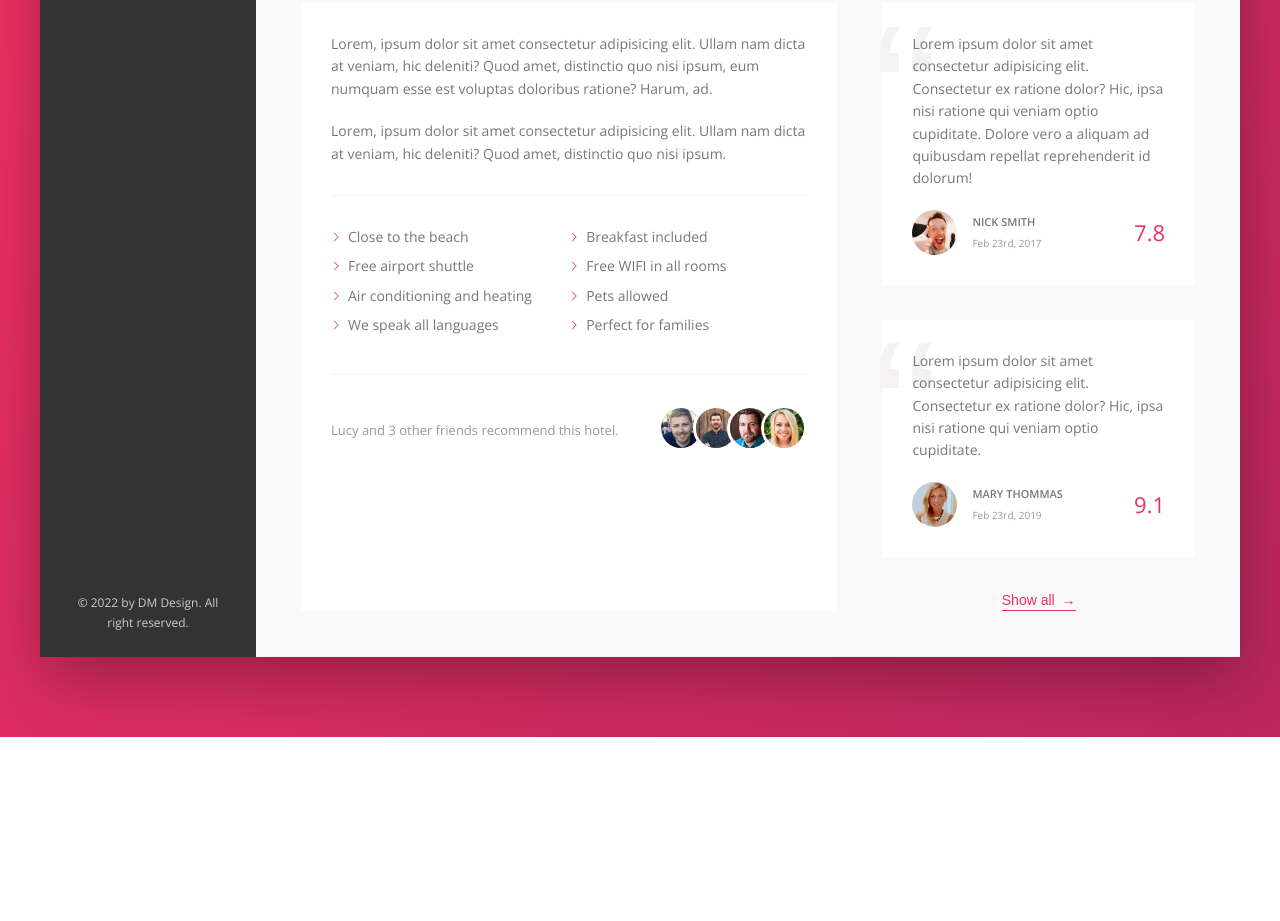
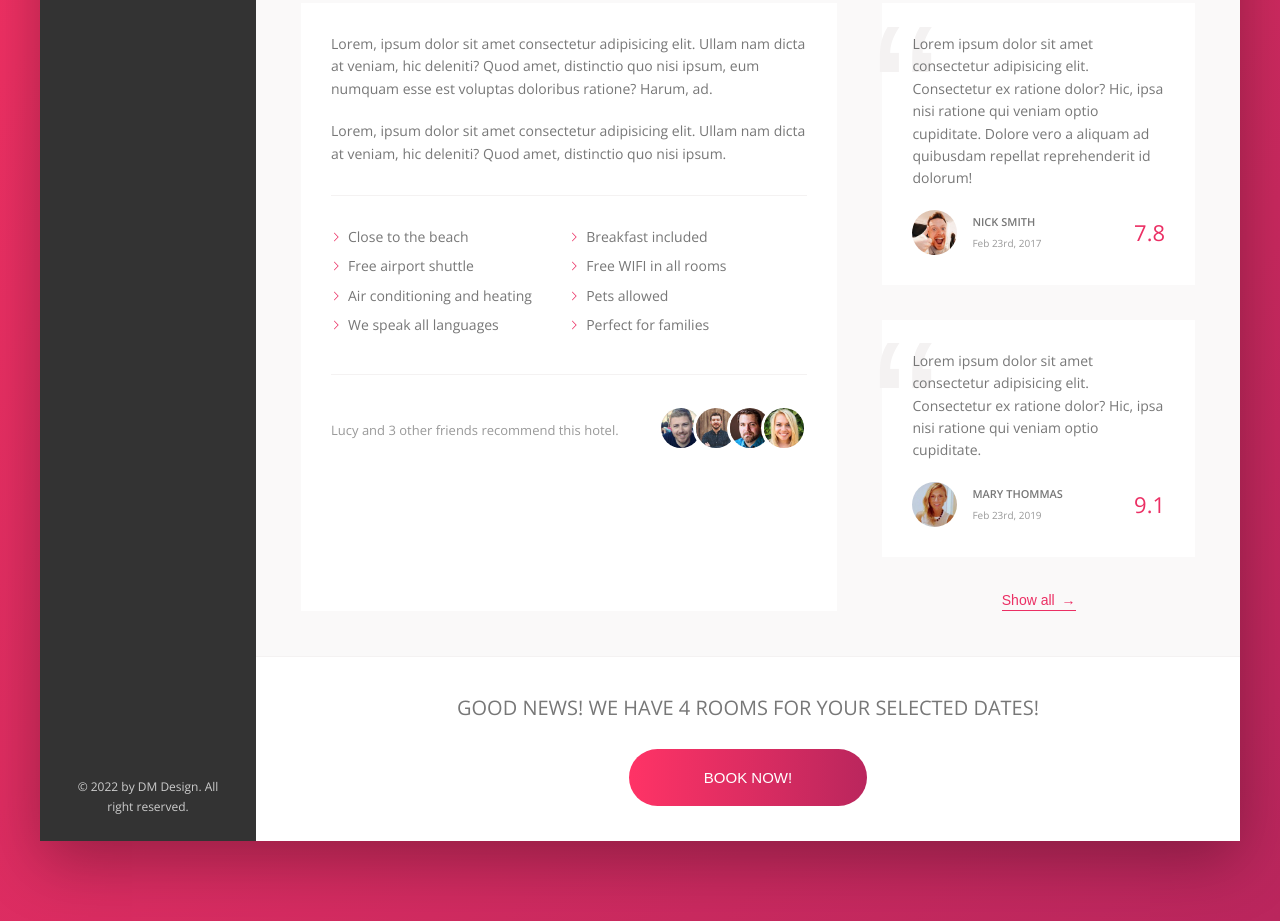
Before and after one commit to darkomarjanovickop/Hotel, a website: page index.html in a window 1280 px wide. Shown: the part 644-1565 px from the top of the page. Before the commit the page ends 1381 px from the top, so only its background shows below. Drawn offline with nearby package versions, Linux system fonts and the light colour scheme.

Commit message:
cta section built and styled

```diff
--- a/index.html
+++ b/index.html
@@ -196,6 +196,15 @@
                             <button class="btn-inline">Show all <span>&rarr;</span></button>
                         </div>
                     </div>
+                    <div class="cta">
+                        <h2 class="cta__book-now">
+                            Good news! We have 4 rooms for your selected dates!
+                        </h2>
+                        <button class="btn">
+                            <span class="btn__visible">Book now!</span>
+                            <span class="btn__invisible">Only 4 rooms left</span>
+                        </button>
+                    </div>
                 </main>
             </div>
         </div>
--- a/sass/_components.scss
+++ b/sass/_components.scss
@@ -264,7 +264,7 @@
 
         span {
             margin-left: 8px;
-            transition: margin-left .2s;
+            transition: margin-left 0.2s;
         }
     }
 
@@ -319,7 +319,7 @@
         display: inline-block;
         height: 1rem;
         width: 1rem;
-        margin-right: .7rem;
+        margin-right: 0.7rem;
 
         //Older browsers
         //background-image: url(../img/chevron-thin-right.svg);
@@ -344,13 +344,11 @@
     display: flex;
     align-items: center;
 
-
     &__count {
         margin-right: auto;
     }
 
     &__friends {
-
     }
 
     &__photo {
@@ -380,11 +378,10 @@
         position: relative;
         overflow: hidden;
     }
-    &__user{
+    &__user {
         display: flex;
         align-items: center;
         justify-content: space-between;
-
     }
     &__photo {
         height: 4.5rem;
@@ -413,7 +410,7 @@
     &::before {
         content: "\201C";
         position: absolute;
-        top: -.75rem;
+        top: -0.75rem;
         left: -1rem;
         font-size: 20rem;
         color: var(--color-Grey-light-2);
@@ -422,3 +419,73 @@
         z-index: 1;
     }
 }
+
+//CALL TO ACTION
+
+.cta {
+    padding: 3.5rem 0;
+    text-align: center;
+
+    &__book-now {
+        font-size: 2rem;
+        font-weight: 300;
+        text-transform: uppercase;
+        margin-bottom: 2.5rem;
+    }
+}
+
+//BTN
+
+.btn {
+    font-size: 1.5rem;
+    border: none;
+    font-weight: 300;
+    text-transform: uppercase;
+    border-radius: 100px;
+    background-image: linear-gradient(to right, var(--color-primary-light), var(--color-primary-dark));
+    color: #fff;
+    position: relative;
+    overflow: hidden;
+    cursor: pointer;
+
+    & > * {
+        display: inline-block;
+        height: 100%;
+        width: 100%;
+        transition: all .2s;
+
+    }
+
+    &__visible {
+        display: inline-block;
+        padding: 2rem 7.5rem;
+        height: 100%;
+        width: 100%;
+    }
+    &__invisible {
+        display: inline-block;
+        position: absolute;
+        left: 0;
+        top: -100%;
+        padding: 2rem 0;
+        height: 100%;
+        width: 100%;
+    }
+
+    &:hover {
+        background-image: linear-gradient(to left, var(--color-primary-light), var(--color-primary-dark));
+    }
+
+    &:hover &__visible{
+        transform: translateY(100%);
+
+    }
+    &:hover &__invisible{
+        top: 0;
+    }
+
+    &:focus {
+        outline: none;
+        animation: pulsate 1s infinite;
+    }
+}
```
Also changed, not shown: css/style.css.
